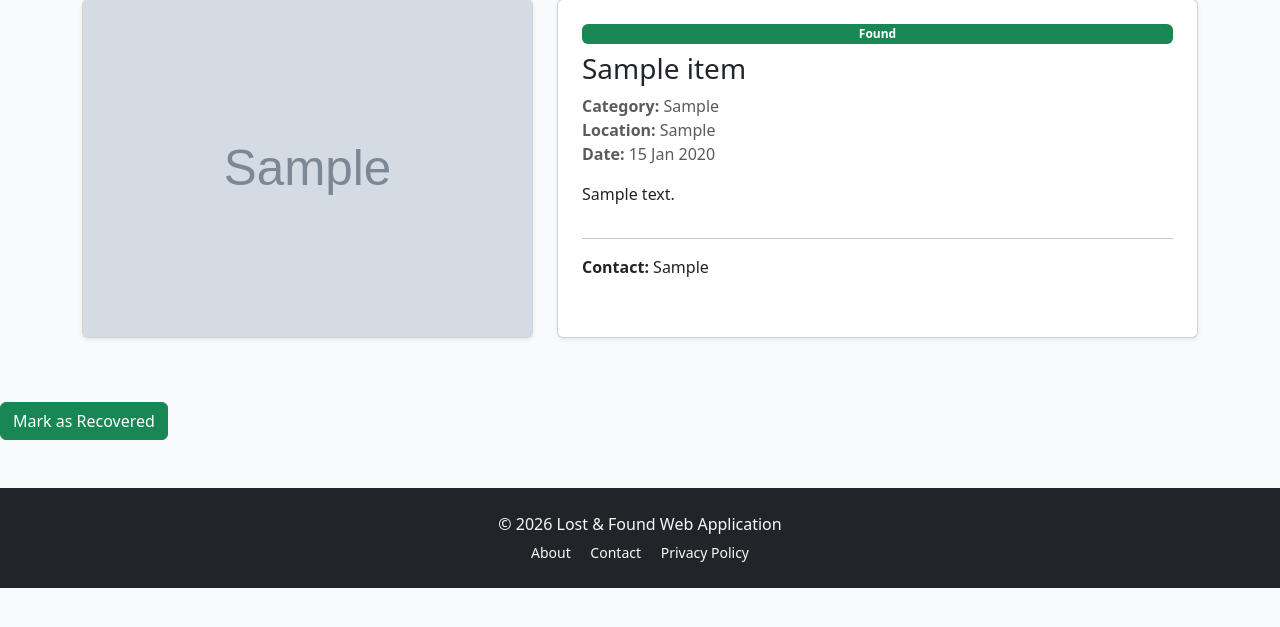
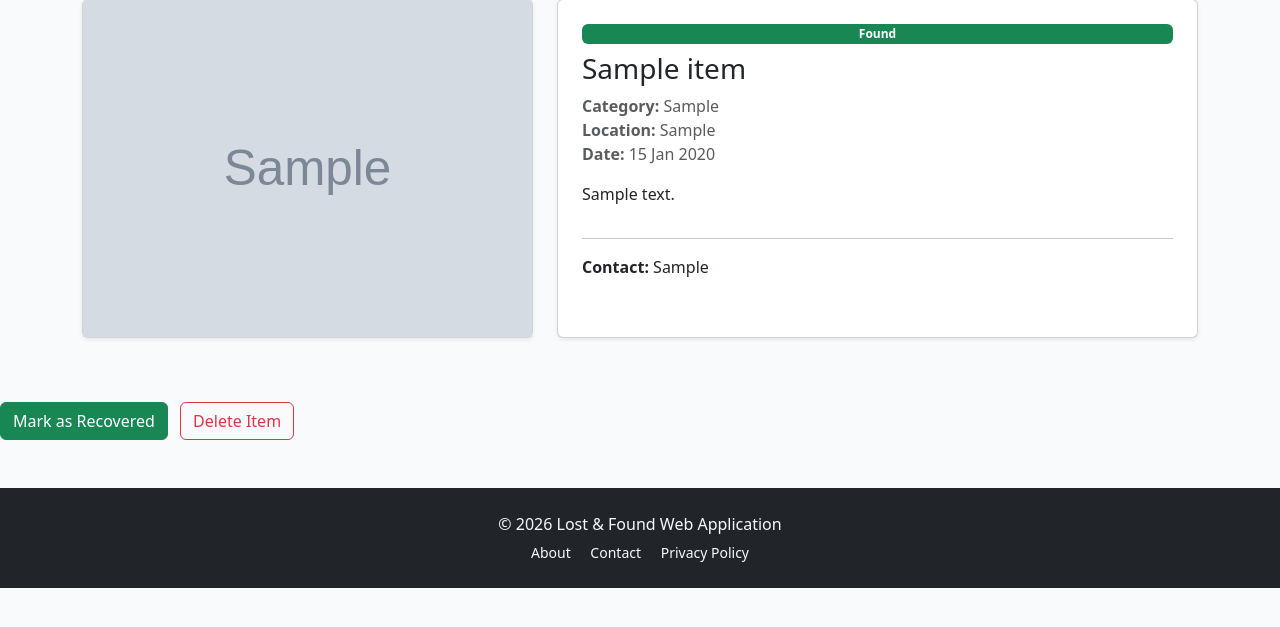
Before and after one commit to lost-found-web/lost-found-webapp, a Flask app: page /item/1 in a window 1280 px wide. Shown: the part 105-732 px from the top of the page. Run offline with Flask 3, Linux system fonts and the light colour scheme; a user stored in the database is signed in; tables that the repository leaves empty hold one stand-in row (values such as "Sample post"); grey boxes marked "Sample" are stand-in pictures.

Commit message:
Allow users to delete their own item posts

```diff
--- a/app/routes/items.py
+++ b/app/routes/items.py
@@ -100,3 +100,17 @@ def mark_recovered(item_id):
     db.session.commit()
 
     return redirect(url_for("items.item_details", item_id=item.id))
+
+@items_bp.route("/item/<int:item_id>/delete", methods=["POST"])
+@login_required
+def delete_item(item_id):
+    item = Item.query.get_or_404(item_id)
+
+    # Only owner can delete
+    if item.user_id != current_user.id:
+        return redirect(url_for("items.home"))
+
+    db.session.delete(item)
+    db.session.commit()
+
+    return redirect(url_for("items.home"))
--- a/app/templates/item_details.html
+++ b/app/templates/item_details.html
@@ -65,9 +65,11 @@
 </div>
 
 {% if current_user.is_authenticated and current_user.id == item.user_id %}
+
   {% if item.status == "active" %}
     <form method="POST"
-          action="{{ url_for('items.mark_recovered', item_id=item.id) }}">
+          action="{{ url_for('items.mark_recovered', item_id=item.id) }}"
+          class="d-inline">
       <button class="btn btn-success mt-3">
         Mark as Recovered
       </button>
@@ -75,7 +77,19 @@
   {% else %}
     <span class="badge bg-success mt-3">Recovered</span>
   {% endif %}
+
+  <!-- DELETE -->
+  <form method="POST"
+        action="{{ url_for('items.delete_item', item_id=item.id) }}"
+        class="d-inline"
+        onsubmit="return confirm('Are you sure you want to delete this item?');">
+    <button class="btn btn-outline-danger mt-3 ms-2">
+      Delete Item
+    </button>
+  </form>
+
 {% endif %}
 
 
+
 {% endblock %}
```
Also changed, not shown: app/static/uploads/Screenshot_2026-01-28_211619.png (added).
